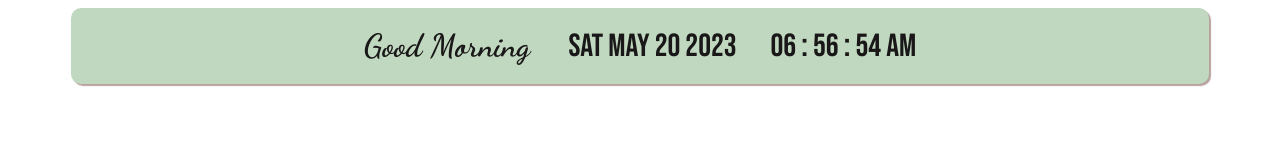
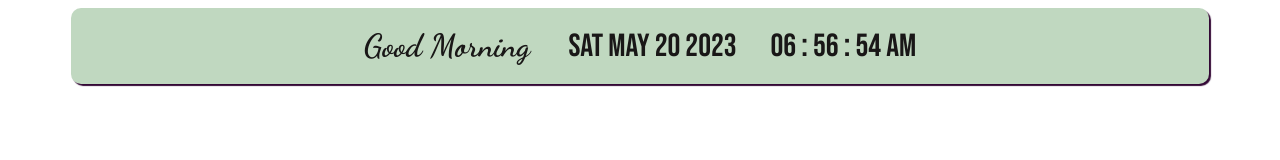
Before and after one commit to Lazy-commit/notion_widget, a plain HTML site: page index.html in a window 1280 px wide. Drawn offline with Linux system fonts and the light colour scheme.

Commit message:
Update index.html

```diff
--- a/index.html
+++ b/index.html
@@ -44,7 +44,7 @@ h1 {
     width: 85vw;
     color: #191717;
     display: inline-block;
-    box-shadow: 2px 2px 1px 0px #B7A29D;
+    box-shadow: 2px 2px 1px 0px #330835;;
 }
 
 .card:hover {
```
